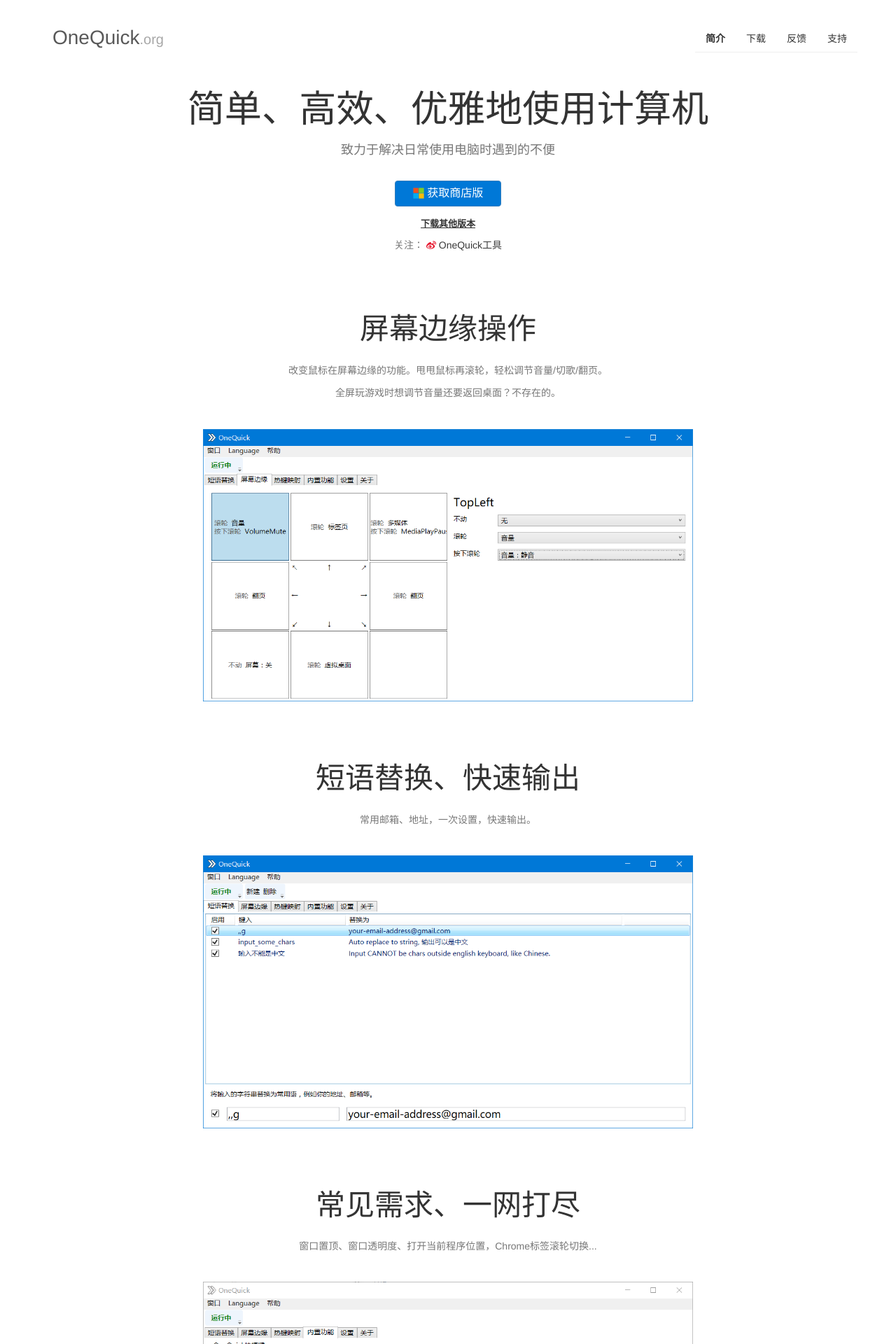
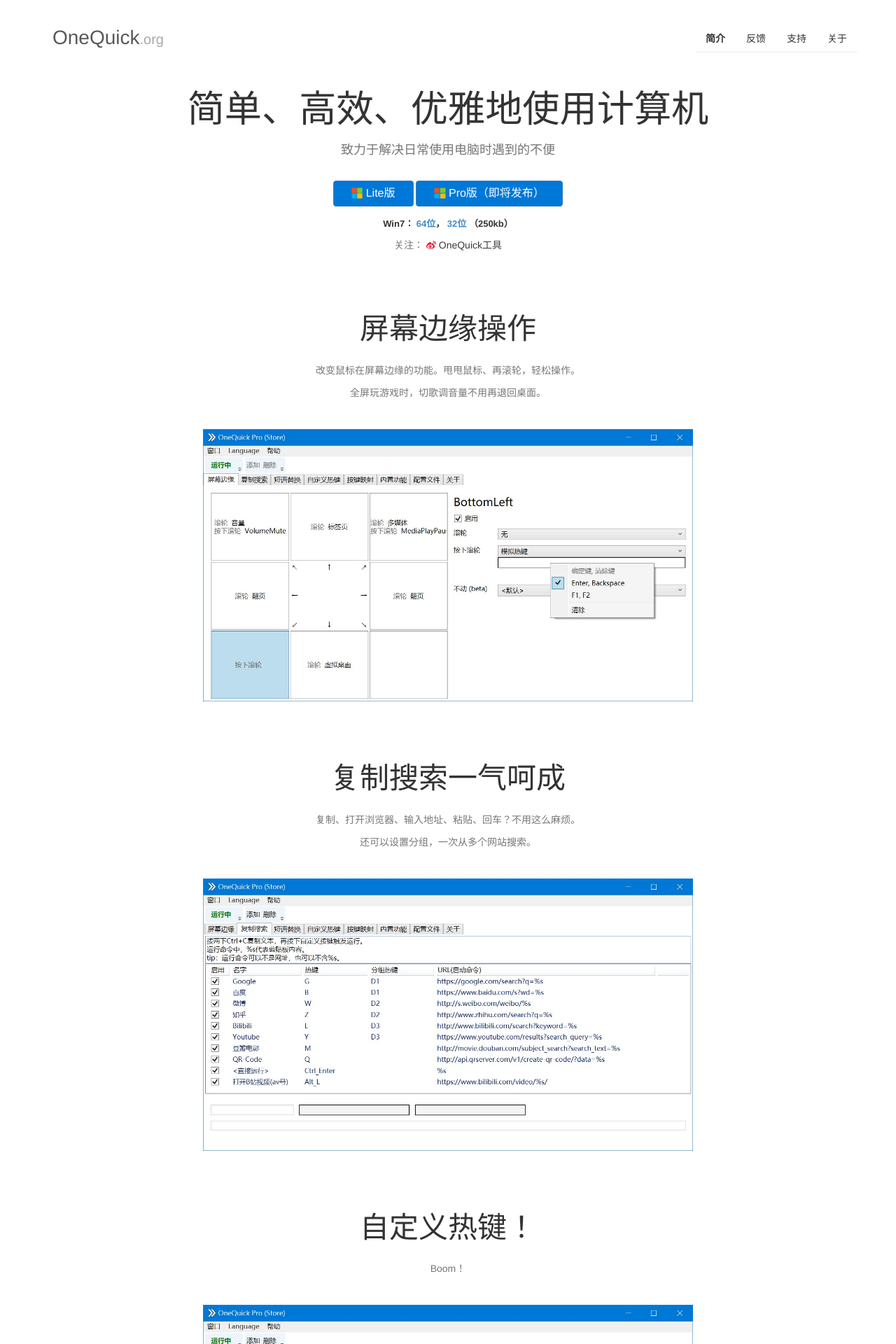
Before and after one commit to OneQuick/OneQuick.github.io-v1-legacy, a Jekyll site: the page built from index.md, in a window 1280 px wide. Shown: the top 1920 px of the page at 70% size. Built offline with Jekyll 4.4.1, drawn with Linux system fonts in a browser that asks for light colours; some of the changed text lies outside the part shown.

Commit message:
配合1.0.0版面

```diff
--- a/_layouts/index.html
+++ b/_layouts/index.html
@@ -33,9 +33,9 @@
 
 		      <ul class="nav navbar-nav navbar-right">
 		        <li class="{%if page.active=='index'%}active{%endif%}"><a href="/">简介</a></li>
-            <li class="{%if page.active=='download'%}active{%endif%}"><a href="/download">下载</a></li>
             <li class="{%if page.active=='feedback'%}active{%endif%}"><a href="/feedback">反馈</a></li>
 		        <li class="{%if page.active=='support'%}active{%endif%}"><a href="/support">支持</a></li>
+            <li class="{%if page.active=='about'%}active{%endif%}"><a href="/about">关于</a></li>
 		      </ul>
 		</nav>
     </header>
--- a/index.md
+++ b/index.md
@@ -11,11 +11,21 @@
 <div class="text-center" style="margin-top: 30px; margin-bottom: 10px;">
 	<a href="https://www.microsoft.com/store/apps/9pfn5k6qxt46" target="_blank">
 		<button class="btn btn-primary ms-store-dl" style="font-size: 16px; padding: 6px 25px;">
-			<img src="/img/ms-logo.png" style="height: 16px; margin-top: -2px;"> 获取商店版
+			<img src="/img/ms-logo.png" style="height: 16px; margin-top: -2px;"> Lite版
+		</button>
+	</a>
+	<a href="javascript:void(0);" target="_blank">
+		<button class="btn btn-primary ms-store-dl" style="font-size: 16px; padding: 6px 25px;">
+			<img src="/img/ms-logo.png" style="height: 16px; margin-top: -2px;"> Pro版（即将发布）
 		</button>
 	</a>
 	<p style="margin-top: 14px;">
-		<a href="/download" style="color: #333; font-weight: bolder; text-decoration: underline; line-height: 1.6; font-size: 13px;">下载其他版本</a>
+		<span style="color: #333; font-weight: bolder; line-height: 1.6; font-size: 13px;">
+			Win7：
+			<a href="{{ site.lite.x64url }}">64位</a>，
+			<a href="{{ site.lite.x86url }}">32位</a>
+			（{{ site.lite.size }}）
+		</span>
 	</p>
 
 	<p>
@@ -30,31 +40,51 @@
 
 <div class="desc-section">
 	<h2>屏幕边缘操作</h2>
-	<p>改变鼠标在屏幕边缘的功能。甩甩鼠标再滚轮，轻松调节音量/切歌/翻页。</p>
-	<p>全屏玩游戏时想调节音量还要返回桌面？不存在的。</p>
-	<center><img src="/img/cn_border.png"></center>
+	<p>改变鼠标在屏幕边缘的功能。甩甩鼠标、再滚轮，轻松操作。</p>
+	<p>全屏玩游戏时，切歌调音量不用再退回桌面。</p>
+	<center><img src="/img/cn1screenborder.jpg"></center>
 </div>
 
 
 <div class="desc-section">
-	<h2>短语替换、快速输出</h2>
-	<p>常用邮箱、地址，一次设置，快速输出。</p>
-	<center><img src="/img/cn_phrases.png"></center>
+	<h2>复制搜索一气呵成</h2>
+	<p>复制、打开浏览器、输入地址、粘贴、回车？不用这么麻烦。</p>
+	<p>还可以设置分组，一次从多个网站搜索。</p>
+	<center><img src="/img/cn2copysearch.jpg"></center>
 </div>
 
 
 <div class="desc-section">
-	<h2>常见需求、一网打尽</h2>
-	<p>窗口置顶、窗口透明度、打开当前程序位置，Chrome标签滚轮切换...</p>
-	<center><img src="/img/cn_buildin.png"></center>
+	<h2>自定义热键！</h2>
+	<p>Boom！</p>
+	<center><img src="/img/cn4custom.jpg"></center>
+	<p class="pro_tip">*此功能需要Pro版</p>
 </div>
 
 
 <div class="desc-section">
-	<p>更多功能还在开发中，去<a href="/download">下载页面</a></p>
+	<h2>配置随心切换</h2>
+	<p>还嫌不够灵活？</p>
+	<center><img src="/img/cn7config.jpg"></center>
+	<p class="pro_tip">*此功能需要Pro版</p>
+</div>
+
+
+<div class="desc-section">
+	<h2>更多、更多、更多。。。</h2>
+	<p>短语替换、按键映射、Chrome滚轮切换标签...</p>
+	<center>
+		<img src="/img/cn3rep.jpg">
+		<img src="/img/cn5map.jpg">
+		<img src="/img/cn6buildin.jpg">
+	</center>
+</div>
+
+
+<div class="desc-section">
 	<p style="font-size: smaller;
     font-weight: 700;
-    color: #000000d9;">由于软件在不断迭代开发中，截图与实际可能不同（如仍在测试中的功能）</p>
+    color: #000000d9;">1. Lite版功能有所限制；2.软件迭代开发中，截图与实际可能不同</p>
 </div>
 
 <br>
--- a/stylesheets/styles.css
+++ b/stylesheets/styles.css
@@ -109,3 +109,8 @@
   max-width: 100%;
   margin: 30px auto 0 auto;
 }
+
+.pro_tip {
+  font-size: 10px;
+  font-weight: bolder;
+}
```
Also changed, not shown: about.md (added, +17 -0 lines), download.md (deleted, +0 -35 lines), feedback.md (+4 -3 lines), support.md (+17 -30 lines), img/cn1screenborder.jpg (added), img/cn2copysearch.jpg (added), img/cn3rep.jpg (added), img/cn4custom.jpg (added), img/cn5map.jpg (added), img/cn6buildin.jpg (added), img/cn7config.jpg (added), img/cn_border.png (deleted), img/cn_buildin.png (deleted), img/cn_phrases.png (deleted).
